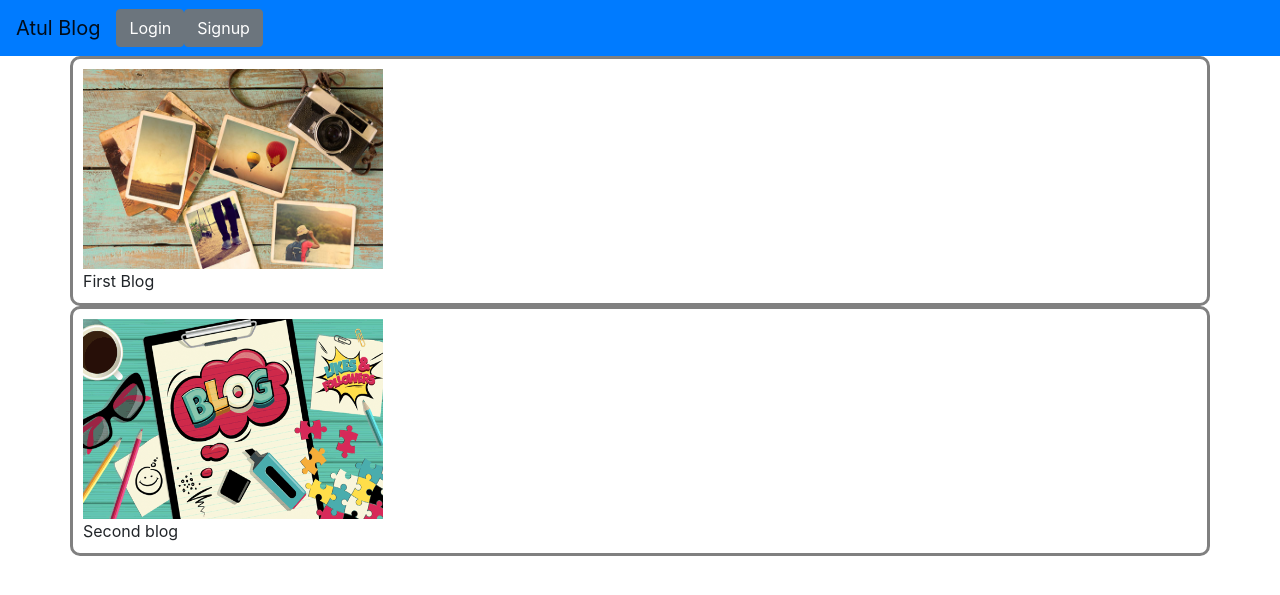
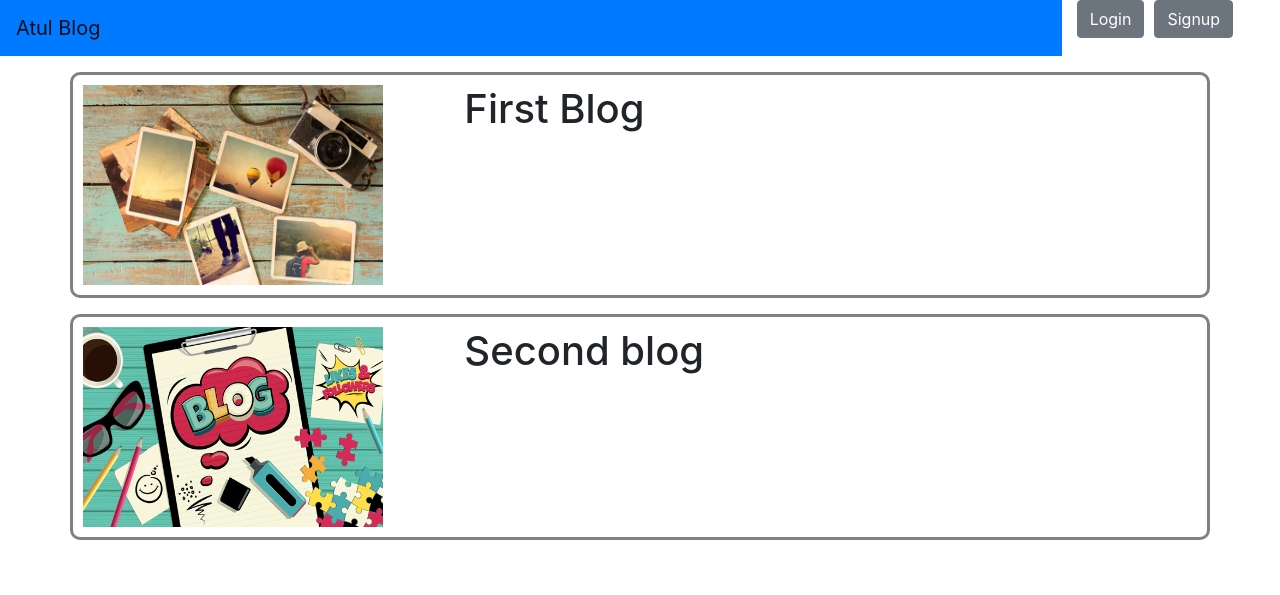
Before and after one commit to Atul18341/django-blog-app, a Django app: page / in a window 1280 px wide. Shown: the top 595 px of the page. Run offline with Django 3.2, Linux system fonts and the light colour scheme; data comes from the database, SQL or seed files in the repository; both versions use the stored data as it was after the commit; some libraries are stand-ins or nearby versions.

Commit message:
Template & Authentication updated

```diff
--- a/blogapp/myblog/templates/header.html
+++ b/blogapp/myblog/templates/header.html
@@ -5,13 +5,19 @@
     <link rel="stylesheet" href="https://stackpath.bootstrapcdn.com/bootstrap/4.5.2/css/bootstrap.min.css">
 </head>
 <body>
+<div class="row">
+<div class="col-md-10">
 <nav class="navbar navbar-expand-lg navbar-light bg-primary">
-  <a class="navbar-brand" href="#">Atul Blog</a>
+  <a class="navbar-brand" href="#">Atul Blog</a></div>
 
+     <div clas="col-md-1" style="padding-right:10px">
     <form class="form-inline my-2 my-lg-0">
       <a class="btn btn-secondary" href="{% url 'Login' %}"type="submit">Login</a>
+     </div>
+     <div clas="col-md-1">
       <a class="btn btn-secondary" href="{% url 'SignUp' %}"type="submit">Signup</a>
     </form>
+     </div>
   </div>
 </nav>
 </head>
--- a/blogapp/myblog/templates/index.html
+++ b/blogapp/myblog/templates/index.html
@@ -2,9 +2,14 @@
 
 {% block content %}
   {% for blog in blogs %}
-<div class="container" style="border:3px solid grey;border-radius:10px;padding:10px;">
-<img src="{{ blog.image.url }}" width="300px" height="200px"><br>
-     {{blog.content}}
+<div class="container mt-3" style="border:3px solid grey;border-radius:10px;padding:10px;">
+<div class="row">
+  <div class="col-md-4">
+     <img src="{{ blog.image.url }}" width="300px" height="200px"></div>
+   <div class="col-md-8">
+     <h1>{{blog.content}}</h1>
+    </div>
+  </div>
 </div>
      {% endfor %}
 {% endblock %}
--- a/blogapp/myblog/views.py
+++ b/blogapp/myblog/views.py
@@ -33,6 +33,11 @@ def login(request):
 def signup(request):
     if request.method=="post":
       form=RegisterForm(request.POST)
-
+      if form.is_valid():
+        user=form.save()
+        login(request,user)
+        messages.success(request, "Registration Successful.")
+        return redirect(" ")
+      messages.error(request, "Unsuccessful registration. Invalid information.")
     form=RegisterForm
     return render(request,"signup.html",{'register_form':form})
```
Also changed, not shown: blogapp/db.sqlite3.
